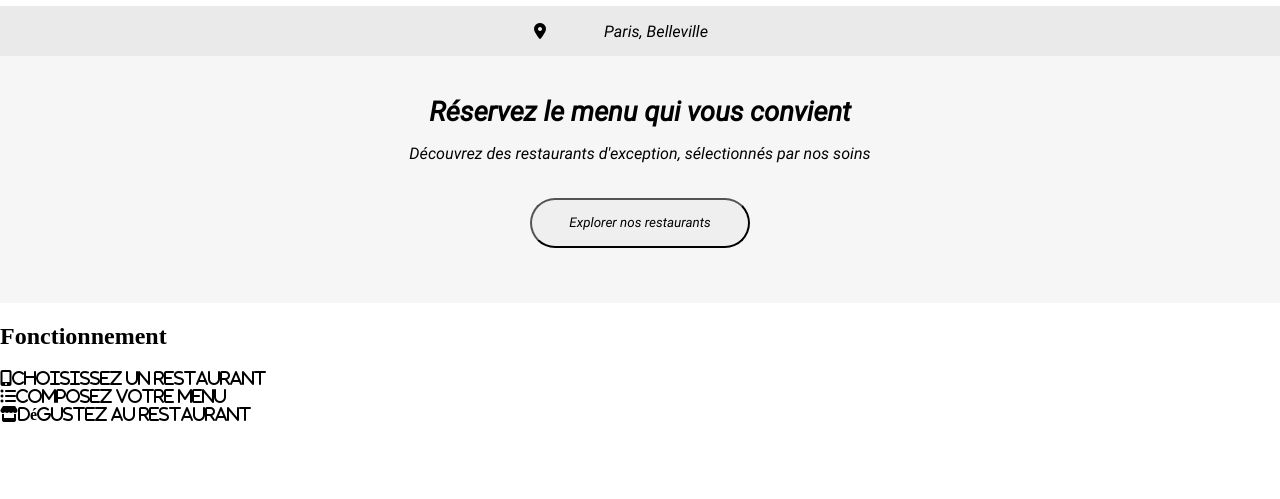
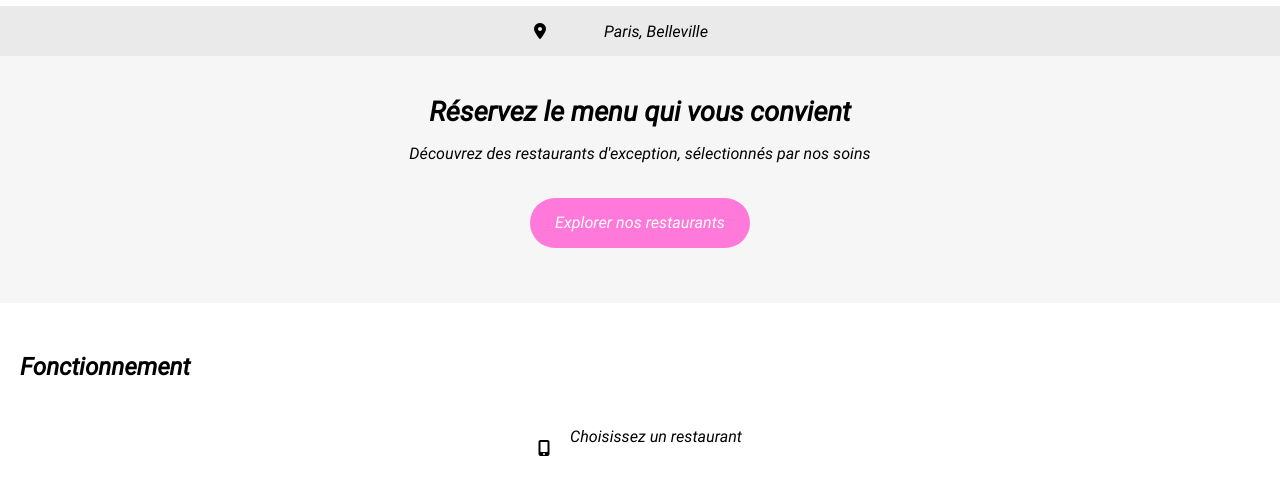
Before and after one commit to jbc14/JeanBaptisteConte_3_12102021, a website: page index.html in a window 1280 px wide. Shown: the part 84-583 px from the top of the page. Drawn offline with Linux system fonts and the light colour scheme.

Commit message:
Menu et fonctionnement css

```diff
--- a/index.html
+++ b/index.html
@@ -32,13 +32,13 @@
         <section class="fonctionnement">
             <h2>Fonctionnement</h2>
             <div class="fonctionnement__step">
-                <i class="fas fa-mobile-alt">Choisissez un restaurant</i>
+                <i class="fas fa-mobile-alt"></i><p>Choisissez un restaurant</p>
             </div>
             <div class="fonctionnement__step">
-                <i class="fas fa-list-ul">Composez votre menu</i>
+                <i class="fas fa-list-ul"></i><p>Composez votre menu</p>
             </div>
             <div class="fonctionnement__step">
-                <i class="fas fa-store">Dégustez au restaurant</i>
+                <i class="fas fa-store"></i><p>Dégustez au restaurant</p>
             </div>
         </section>
 
--- /dev/null
+++ b/sass/Layout/_fonctionnement.scss
@@ -0,0 +1,31 @@
+.fonctionnement {
+    font-family: Roboto-Regular;
+    padding-left: 20px;
+    padding-right: 20px;
+    padding-top: 30px;
+    display: flex;
+    flex-direction: column;
+
+    h2 {
+        font-size: 1.5rem;
+        margin-bottom: 30px;
+    }
+
+    &__step {
+        display: flex;
+        justify-content: center;
+        width: 100%;
+        height: 75px;
+        column-gap: 20px;
+        font-family: Roboto-Regular;
+
+        .fas {
+            display: flex;
+            margin-top: auto;
+            margin-bottom: auto;
+        }
+
+
+
+    }
+}
--- a/sass/Layout/_menu.scss
+++ b/sass/Layout/_menu.scss
@@ -30,6 +30,8 @@
         padding-right: 38px;
         padding-left: 38px;
         margin-bottom: 35px;
+        font-weight: 100;
+        font-size: 1rem;
     }
     input {
         font-family: Roboto-Regular;
@@ -38,5 +40,9 @@
         border-radius: 40px;
         display: block;
         margin: auto;
+        background-color: $color-secondary;
+        color: white;
+        font-size: 1rem;
+        border: none;
     }
 }
--- a/sass/main.scss
+++ b/sass/main.scss
@@ -2,3 +2,4 @@
 @import "./Base/base";
 @import "./Layout/header";
 @import "./Layout/menu";
+@import "./Layout/fonctionnement";
```
Also changed, not shown: public/css/style.css, 1 other file.
